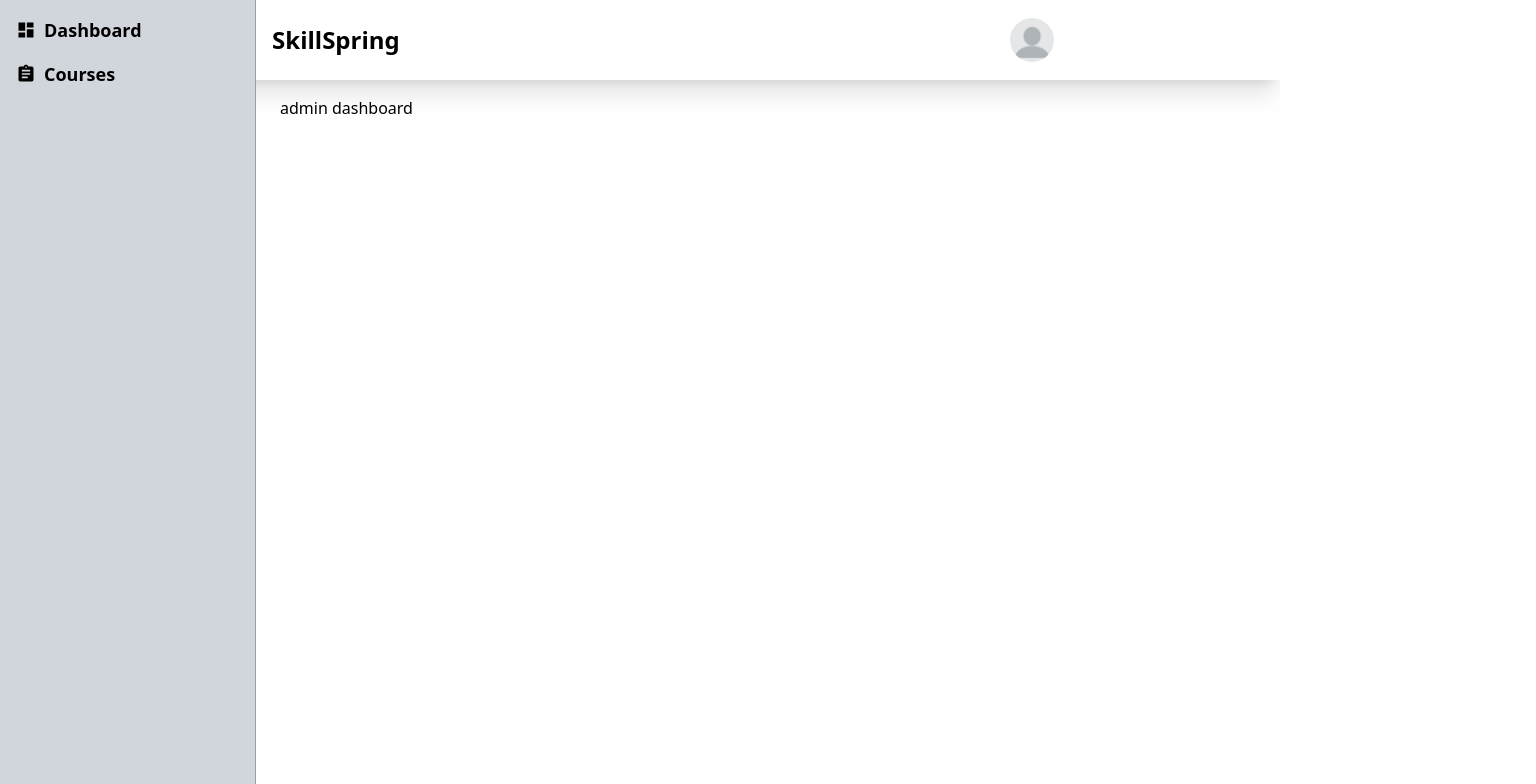
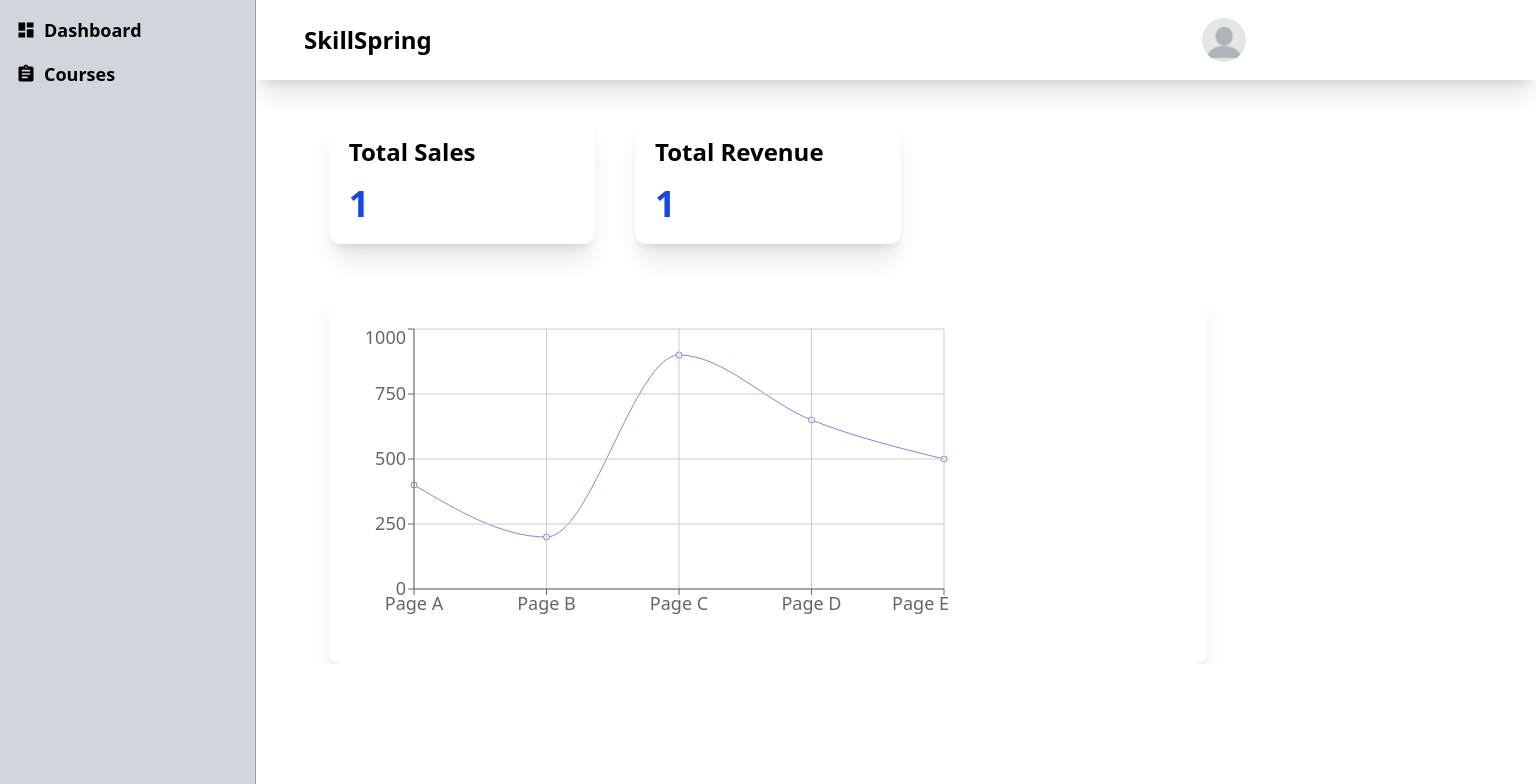
Before and after one commit to snehamalik09/Skillspring-frontend, a React (Vite) app: page /admin in a window 1280 px wide. Shown: the top 784 px of the page, 1536 px wide, since content can reach past the window. Built offline with nearby package versions, Linux system fonts and the light colour scheme; no server answers.

Commit message:
instructor dashboar

```diff
--- a/package.json
+++ b/package.json
@@ -27,6 +27,7 @@
     "react-redux": "^9.2.0",
     "react-router-dom": "^7.1.5",
     "react-toastify": "^11.0.3",
+    "recharts": "^2.15.3",
     "redux-persist": "^6.0.0",
     "tailwindcss": "^4.0.0"
   },
--- a/src/Pages/admin/AdminDashboard.jsx
+++ b/src/Pages/admin/AdminDashboard.jsx
@@ -1,11 +1,51 @@
-import React from 'react'
+import React, { useEffect } from 'react'
+import { CiMenuBurger } from "react-icons/ci";
+import { useOutletContext } from 'react-router-dom';
+import { LineChart, Line, CartesianGrid, XAxis, YAxis } from 'recharts';
+
+
 
 const AdminDashboard = () => {
+  const { sideBarOpen, setSideBarOpen } = useOutletContext();
+  const data = [{ name: 'Page A', uv: 400 }, { name: 'Page B', uv: 200 }, { name: 'Page C', uv: 900 }, { name: 'Page D', uv: 650 }, { name: 'Page E', uv: 500 }];
+
+
   return (
-    <div>
-      admin dashboard
+    <div className='w-full mt-5 overflow-x-hidden '>
+
+      <div className='w-[90%] h-full mx-auto grid grid-cols-3 gap-10'>
+        <div className=' p-5 text-2xl flex flex-col gap-4 rounded-xl shadow-xl'>
+          <h1 className='font-semibold'>Total Sales</h1>
+          <h1 className='font-bold text-blue-700 text-4xl'>1</h1>
+        </div>
+        <div className=' p-5 text-2xl flex flex-col gap-4 rounded-xl shadow-xl'>
+          <h1 className='font-semibold'>Total Revenue</h1>
+          <h1 className='font-bold text-blue-700 text-4xl'>1</h1>
+        </div>
+        <div className=' px-5 py-10 text-lg col-span-3 rounded-xl shadow-xl'>
+          <LineChart width={600} height={300} data={data}>
+            <Line type="monotone" dataKey="uv" stroke="#8884d8" />
+            <CartesianGrid stroke="#ccc" />
+            <XAxis dataKey="name" />
+            <YAxis />
+          </LineChart>
+        </div>
+      </div>
+
     </div>
   )
 }
 
 export default AdminDashboard
+
+// {!sideBarOpen
+//               &&
+//               <CiMenuBurger
+//                 className="md:hidden absolute top-[13%] left-5 z-50 text-2xl text-gray-800 cursor-pointer"
+//                 onClick={() => setSideBarOpen((prev)=>!prev)}
+//               />
+//             }
+
+//         {sideBarOpen &&
+//                     <div className='z-40 inset-0 bg-white/30 backdrop-blur-sm fixed md:hidden' onClick={() => setSideBarOpen(false)}>
+//                     </div>}
--- a/src/Pages/admin/Course/CourseTable.jsx
+++ b/src/Pages/admin/Course/CourseTable.jsx
@@ -38,9 +38,9 @@ const CourseTable = () => {
         />
       }
 
-      {/* {sideBarOpen &&
+      {sideBarOpen &&
                     <div className='z-40 inset-0 bg-white/30 backdrop-blur-sm fixed md:hidden' onClick={() => setSideBarOpen(false)}>
-                    </div>} */}
+                    </div>}
 
       <div className=' px-5 md:px-16 mt-10'>
         <Link to="/admin/create">  <button className='px-4 py-1 bg-black text-white rounded-xl cursor-pointer'> Create a new course </button>  </Link>
--- a/src/Pages/admin/Sidebar.jsx
+++ b/src/Pages/admin/Sidebar.jsx
@@ -14,9 +14,9 @@ const Sidebar = () => {
     return (
         <>
             <TopNavbar />
-{/* ${sideBarOpen?'block' : 'hidden'}  */}
-            <div className="flex">
-                <div className={`  hidden z-100 md:block md:w-[20%] min-w-[200px] h-screen fixed top-0 left-0 bg-gray-300 border-r border-gray-400 z-10`}>
+
+            <div className="flex overflow-x-hidden">
+                <div className={`${sideBarOpen?'block' : 'hidden'} z-100 md:block md:w-[20%] min-w-[200px] h-screen fixed top-0 left-0 bg-gray-300 border-r border-gray-400 z-10`}>
                     <ul className="flex flex-col gap-4 p-4">
                         <li className="font-semibold text-lg hover:text-blue-700">
                             <Link to="/admin" className='flex items-center gap-2'>
--- a/src/components/TopNavbar.jsx
+++ b/src/components/TopNavbar.jsx
@@ -15,12 +15,13 @@ const TopNavbar = () => {
 
 
   return (
-    <div className='h-20 w-full shadow-xl flex justify-around items-center overflow-x-hidden'>
+    <div className='ml-[20%] gap-[60%] h-20 w-full shadow-xl flex items-center overflow-hidden'>
+
       <div>
         <Link to="/"> <h1 className='font-bold text-xl md:text-2xl ml-12'>SkillSpring</h1> </Link>
       </div>
 
-      <div className='ml-40'>
+      <div className='overflow-hidden'>
         <Link to="/dashboard">
             <img src={profilePhoto?profilePhoto:emptyProfilePicture} alt="profilePicture" className="h-12 w-12 rounded-full object-cover border-2 border-white" />
         </Link>
```
Also changed, not shown: 1 other file (tests, documents, lock files or other folders).
